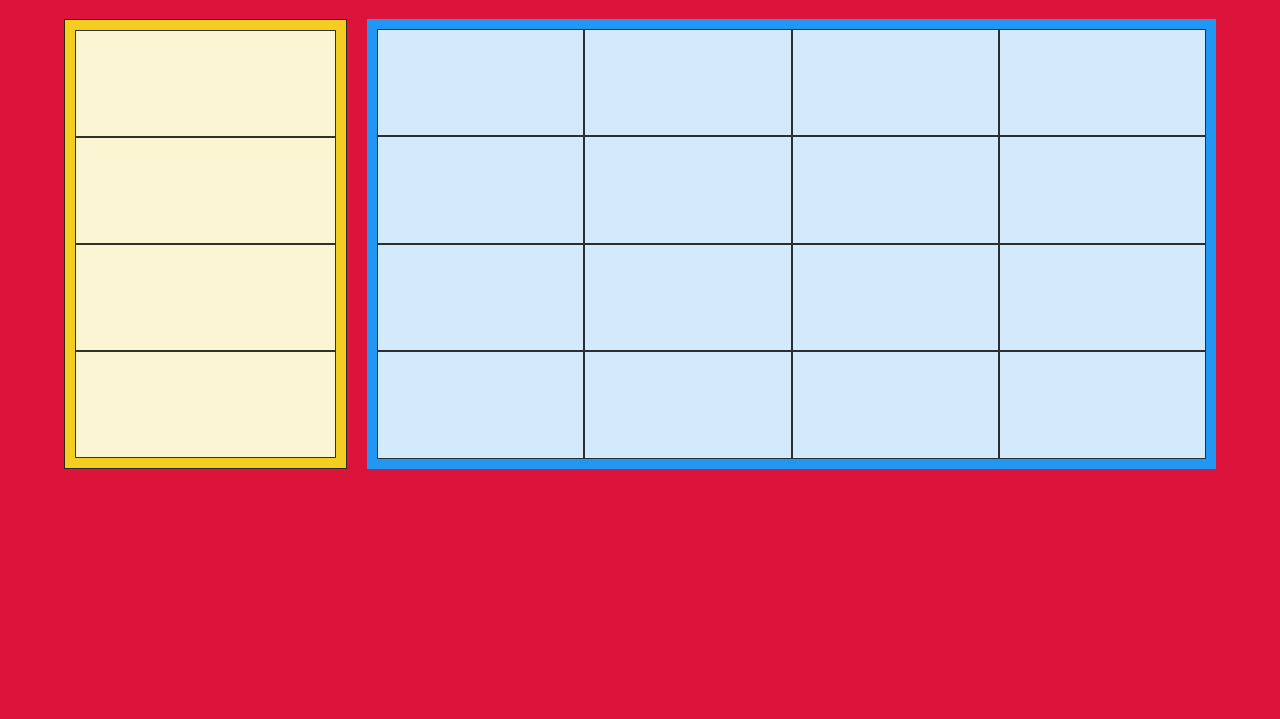
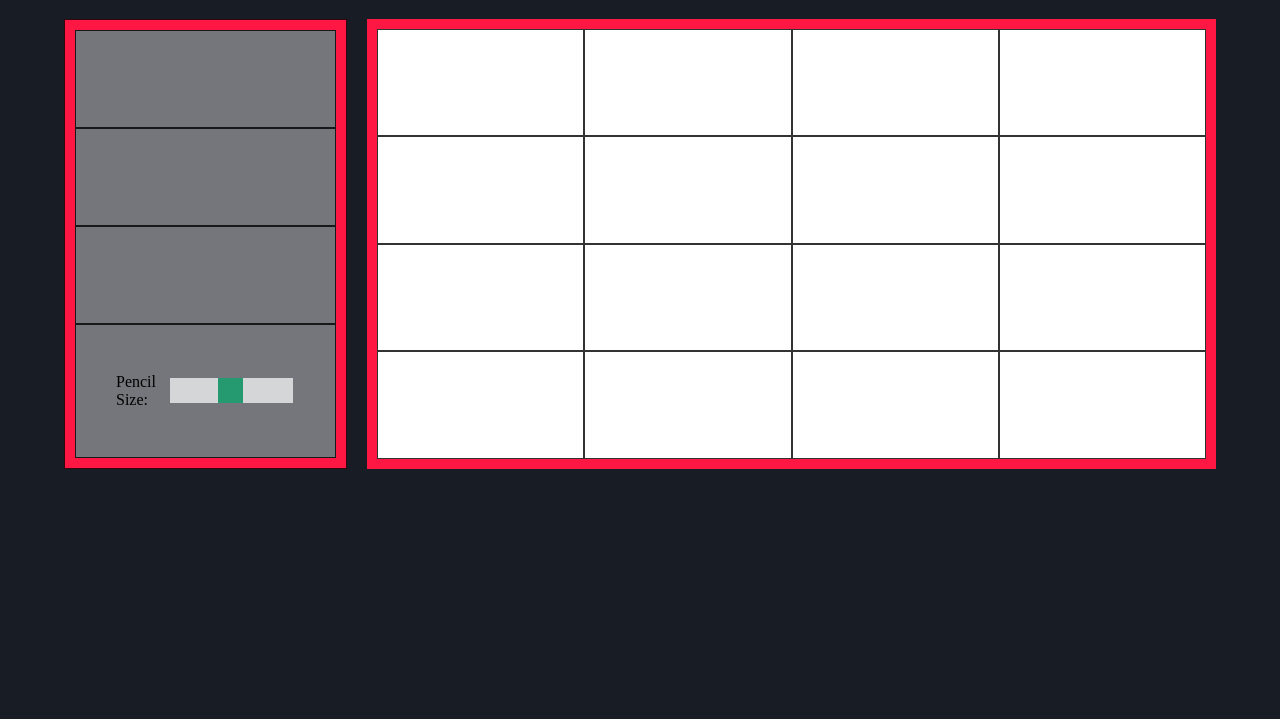
Before and after one commit to afmurillo97/etch-a-sketch, a plain HTML site: page index.html in a window 1280 px wide. Shown: the part 81-800 px from the top of the page. Drawn offline with Linux system fonts and the light colour scheme.

Commit message:
the slider is functional in css, javascript missing

```diff
--- a/script.js
+++ b/script.js
@@ -16,3 +16,20 @@ for (let i = 0; i < 4; i++) {
     button.classList.add('button'+i);
     buttons.appendChild(button)
 }
+
+// input range slider
+const button3 = document.querySelector('.button.button3');
+
+const sliderText = document.createElement('div');
+sliderText.textContent = 'Pencil Size: ';
+sliderText.classList.add();
+sliderText.classList.add();
+const slider = document.createElement('input');
+slider.classList.add('slider');
+slider.setAttribute('type', 'range');
+slider.setAttribute('min', '1');
+slider.setAttribute('max', '64');
+slider.setAttribute('value', '32');
+
+button3.appendChild(sliderText);
+button3.appendChild(slider);
--- a/style.css
+++ b/style.css
@@ -2,13 +2,13 @@ body{
     margin-left: auto;
     margin-right: auto;
     width: 90%;
-    background-color: crimson;
+    background-color: #181C25;
 }
 .title{
     display: flex;
     justify-content: center;
     font-size: 50px;
-    color: #2196F3;
+    color: #FF1744;
     margin-block-start: auto;
 }
 .container{
@@ -20,15 +20,16 @@ body{
 .buttons{
     display: grid;
     grid-template-rows: auto auto auto auto;
-    background-color: #f3cd21;
+    background-color: #FF1744;
     border: 1px solid rgba(0, 0, 0, 0.8);
     padding: 10px;
 
 }
 .button{
-    background-color: rgba(255, 255, 255, 0.8);
+    background-color: #74767C;
     border: 1px solid rgba(0, 0, 0, 0.8);
     padding: 40px;
+
 }
 .button0 {
 
@@ -40,16 +41,51 @@ body{
 
 }
 .button3 {
+    display:flex;
+    align-items:center;
+    justify-content:center;
+}
+.slider {
+    -webkit-appearance: none;  /* Override default CSS styles */
+    appearance: none;
+    width: 100%; /* Full-width */
+    height: 25px; /* Specified height */
+    outline: none; /* Remove outline */
+    opacity: 0.7; /* Set transparency (for mouse-over effects on hover) */
+    -webkit-transition: .2s; /* 0.2 seconds transition on hover */
+    transition: opacity .2s;
+}
+/* Mouse-over effects */
+.slider:hover {
+    opacity: 1; /* Fully shown on mouse-over */
+  }
 
-}
+  /* The slider handle (use -webkit- (Chrome, Opera, Safari, Edge) and -moz- (Firefox) to override default look) */
+  .slider::-webkit-slider-thumb {
+    -webkit-appearance: none; /* Override default look */
+    appearance: none;
+    width: 25px; /* Set a specific slider handle width */
+    height: 25px; /* Slider handle height */
+    background: #04AA6D; /* Green background */
+    cursor: pointer; /* Cursor on hover */
+  }
+
+  .slider::-moz-range-thumb {
+    width: 25px; /* Set a specific slider handle width */
+    height: 25px; /* Slider handle height */
+    background: #04AA6D; /* Green background */
+    cursor: pointer; /* Cursor on hover */
+  }
+
 .grid-container {
     display: grid;
     grid-template-columns: auto auto auto auto;
-    background-color: #2196F3;
+    grid-template-rows: auto auto auto auto;
+    background-color: #FF1744;
     padding: 10px;
 }
   .grid-item {
-    background-color: rgba(255, 255, 255, 0.8);
+    background-color: #fff;
     border: 1px solid rgba(0, 0, 0, 0.8);
     padding: auto;
     text-align: center;
```
Also changed, not shown: index.html (+1 -0 lines).
